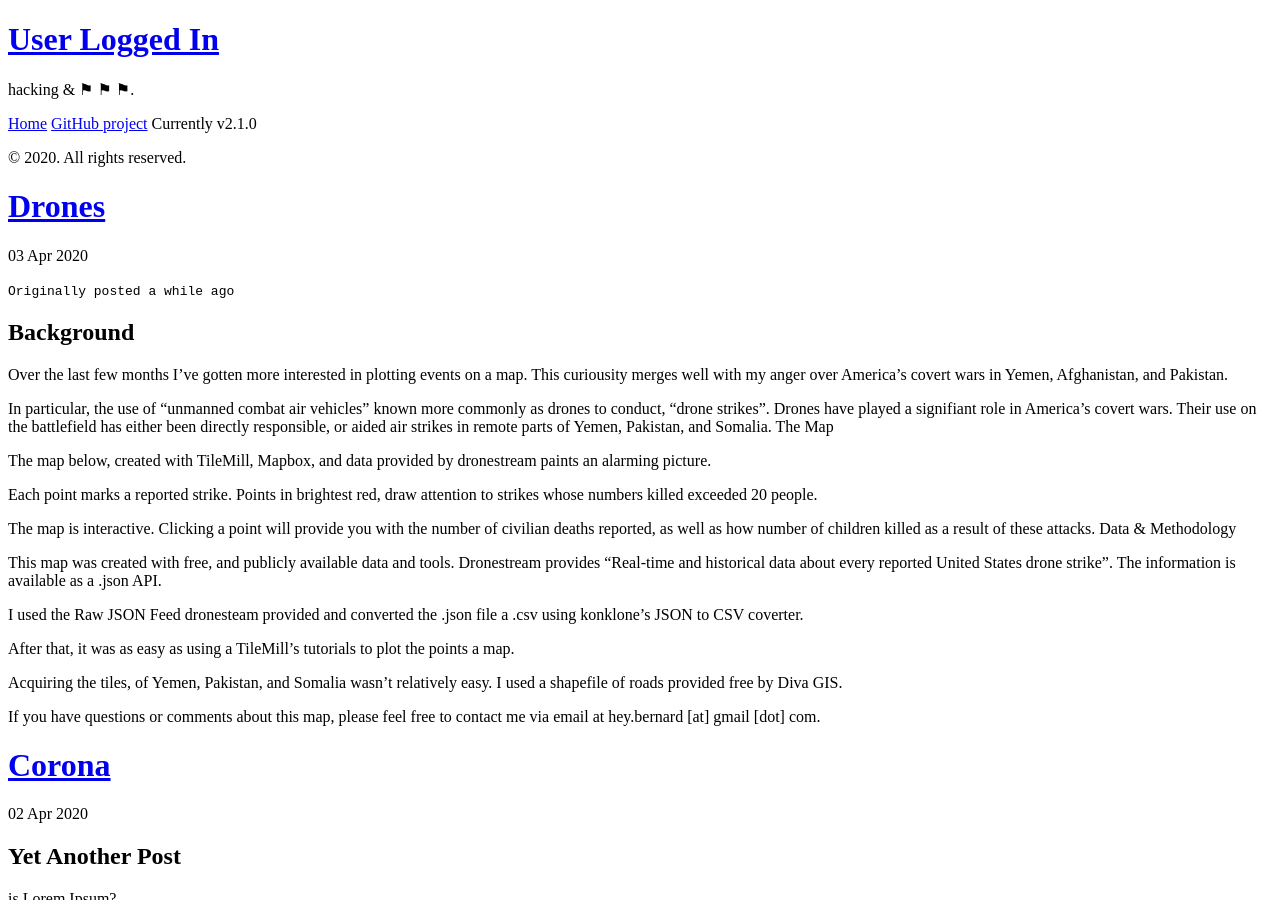
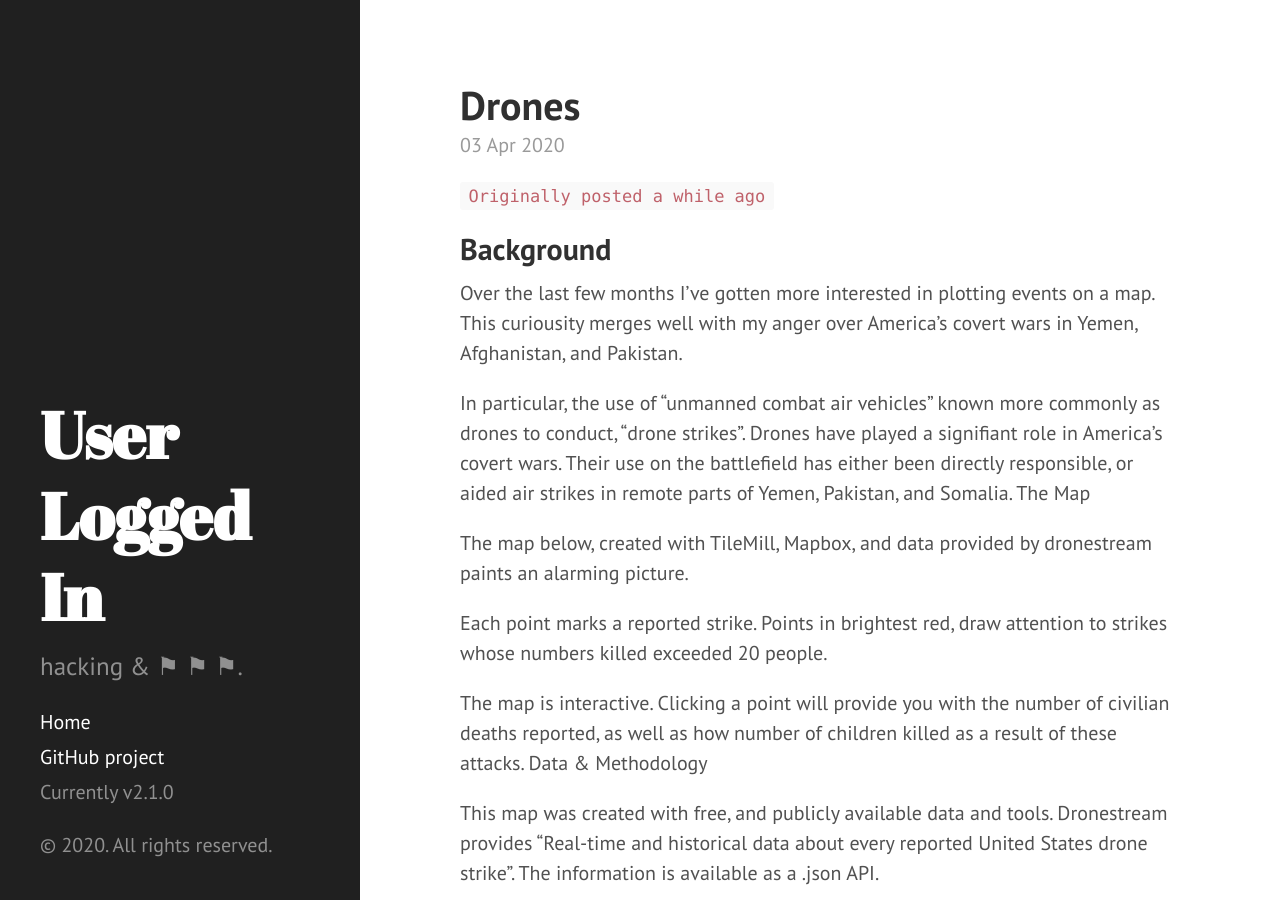
Before and after one commit to bernardr/userloggedin.github.io, a Jekyll site: the page built from index.html, in a window 1280 px wide and 900 px high. Built offline with Jekyll 4.4.1, drawn with Linux system fonts in a browser that asks for light colours; Markdown is read by kramdown in place of the engine named in the settings; the list of posts is cut into pages by our own code.

```diff
--- a/_config.yml
+++ b/_config.yml
@@ -11,7 +11,7 @@ title:            User Logged In
 tagline:          'Felt Cute Will Delete Later'
 description:      'hacking & ⚑ ⚑ ⚑.'
 url:              userloggedin.bernardr.com
-baseurl:          ~/
+baseurl:          ../
 
 author:
   name:           'userloggedin'
```
